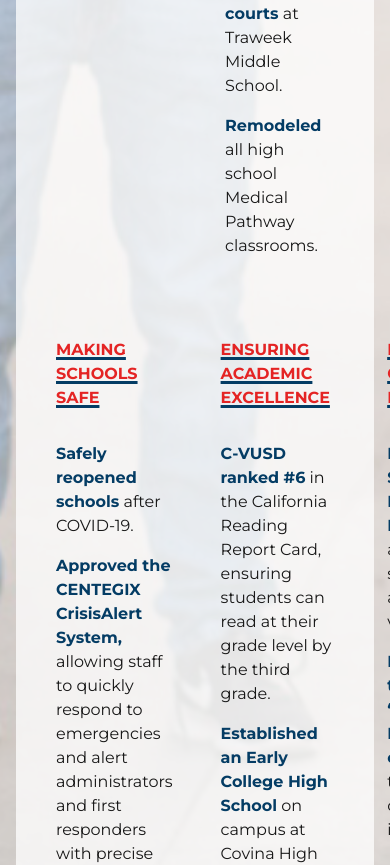
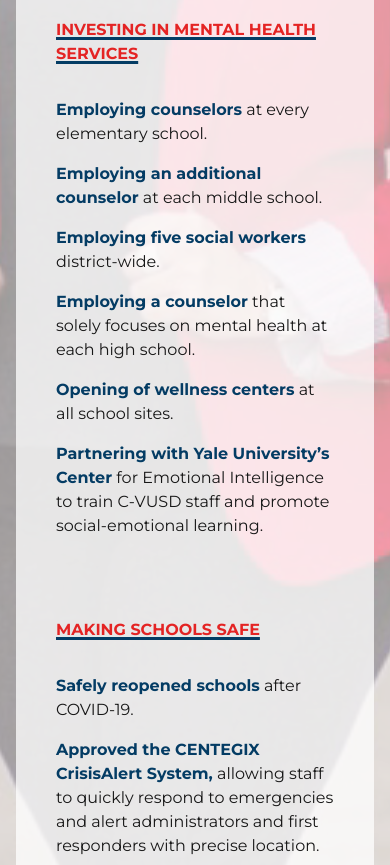
Before and after one commit to AaronVillalobos/mariacaceres4cvusd, a Next.js app: page /accomplishments in a window 390 px wide. Shown: the part 2368-3233 px from the top of the page. Built offline with nearby package versions, Linux system fonts and the light colour scheme.

Commit message:
Adjust content based on media scaling

```diff
--- a/app/route-modules/accomplishments.css
+++ b/app/route-modules/accomplishments.css
@@ -78,3 +78,16 @@
     padding: 16px;
     gap: 16px;
 }
+
+@media (max-width: 768px) {
+    .group-1 {
+        flex-flow: row wrap;
+    }
+    .group-2 {
+        flex-flow: row wrap;
+    }
+    .accomplishment-section {
+        background-size: cover;
+        background-position-x: 47%;
+    }
+}
```
